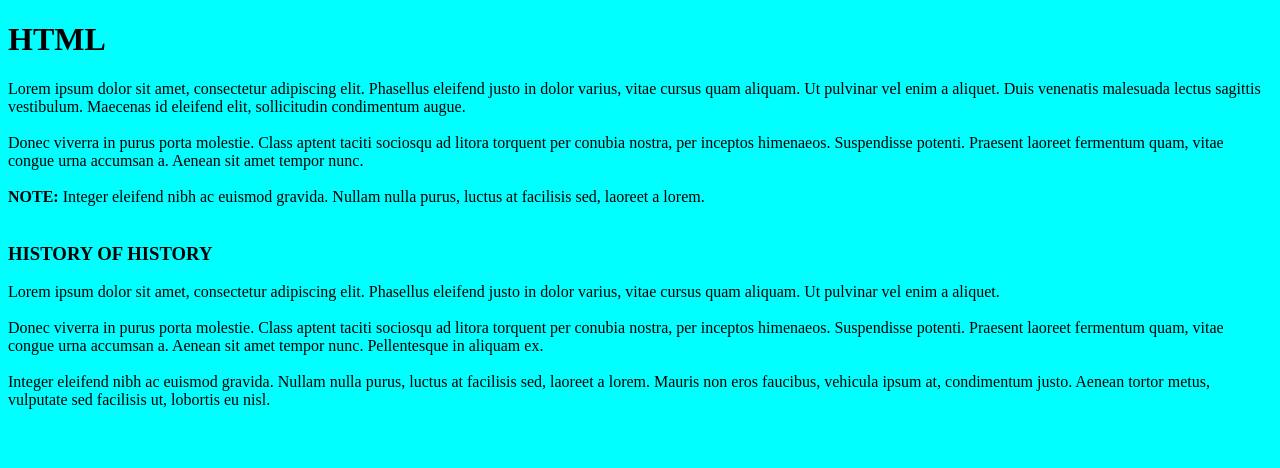
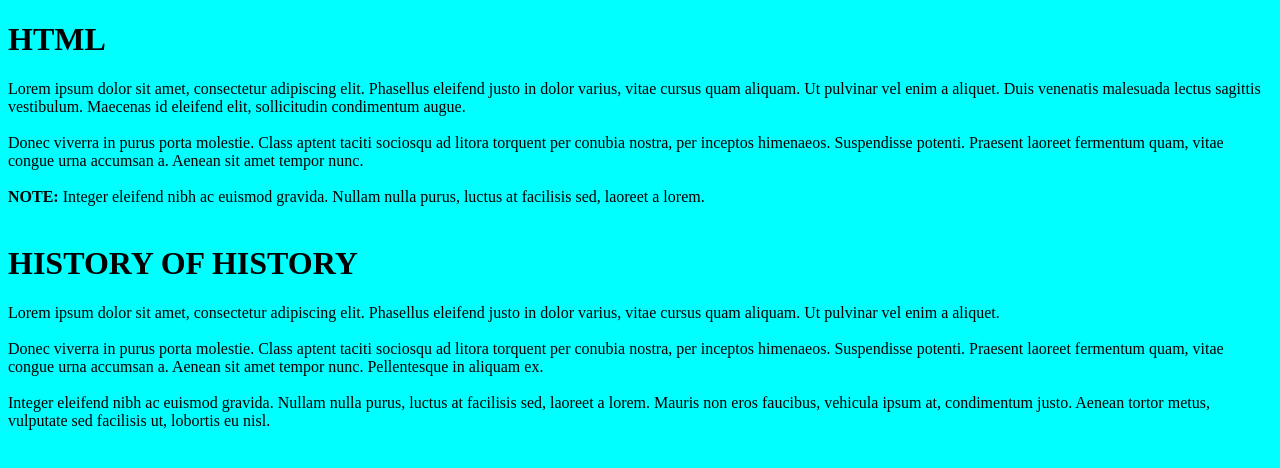
Before and after one commit to Tamkien/S2_PRO201, a plain HTML site: page frame2.html in a window 1280 px wide. Drawn offline with Linux system fonts and the light colour scheme.

Commit message:
Update frame2.html

```diff
--- a/frame2.html
+++ b/frame2.html
@@ -8,7 +8,7 @@
 		<p>Lorem ipsum dolor sit amet, consectetur adipiscing elit. Phasellus eleifend justo in dolor varius, vitae cursus quam aliquam. Ut pulvinar vel enim a aliquet. Duis venenatis malesuada lectus sagittis vestibulum. Maecenas id eleifend elit, sollicitudin condimentum augue. <br> <br>
 			Donec viverra in purus porta molestie. Class aptent taciti sociosqu ad litora torquent per conubia nostra, per inceptos himenaeos. Suspendisse potenti. Praesent laoreet fermentum quam, vitae congue urna accumsan a. Aenean sit amet tempor nunc. <br> <br>
 			<b>NOTE: </b>Integer eleifend nibh ac euismod gravida. Nullam nulla purus, luctus at facilisis sed, laoreet a lorem. <br><br>  </p>
-			<p><h3><B>HISTORY OF HISTORY</B></h3>
+			<p><h1><B>HISTORY OF HISTORY</B></h1>
 				Lorem ipsum dolor sit amet, consectetur adipiscing elit. Phasellus eleifend justo in dolor varius, vitae cursus quam aliquam. Ut pulvinar vel enim a aliquet. <br> <br>
 				Donec viverra in purus porta molestie. Class aptent taciti sociosqu ad litora torquent per conubia nostra, per inceptos himenaeos. Suspendisse potenti. Praesent laoreet fermentum quam, vitae congue urna accumsan a. Aenean sit amet tempor nunc. Pellentesque in aliquam ex. <br> <br>
 			Integer eleifend nibh ac euismod gravida. Nullam nulla purus, luctus at facilisis sed, laoreet a lorem. Mauris non eros faucibus, vehicula ipsum at, condimentum justo. Aenean tortor metus, vulputate sed facilisis ut, lobortis eu nisl.</p>
```
